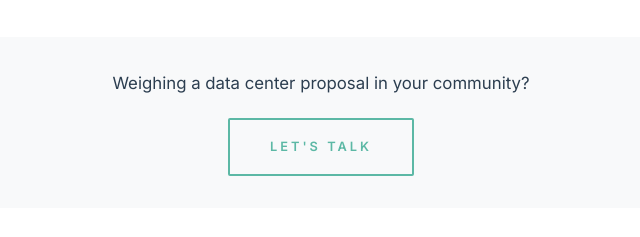
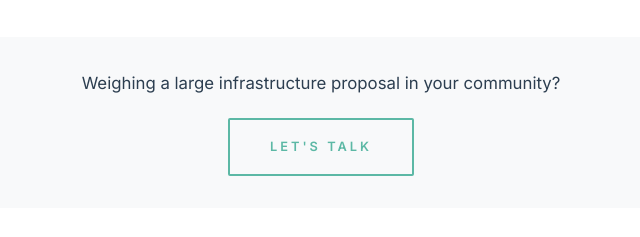
Before and after one commit to rodog62/NACSConsulting, an Eleventy site: page src/insights/entries/lessons-from-deforest.md in a window 1280 px wide. Shown: the part 1949-2186 px from the top of the page, 319-959 px from the left. Built offline with nearby package versions, Linux system fonts and the light colour scheme; Eleventy itself is replaced by a stand-in of ours; files that its build step writes are made by us from their sources; a web font is replaced by a local one.

Commit message:
Update Insights “lessons-from-deforest”

```diff
--- a/src/insights/entries/lessons-from-deforest.md
+++ b/src/insights/entries/lessons-from-deforest.md
@@ -43,6 +43,6 @@ keyFindings:
     say the costs of large data centers outweigh the benefits, up from a slim
     majority in October 2025, with majorities in every party, age group, and
     income level landing on the costs side.
-ctaText: Weighing a data center proposal in your community?
+ctaText: Weighing a large infrastructure proposal in your community?
 ctaLink: /#contact
 ---
```
